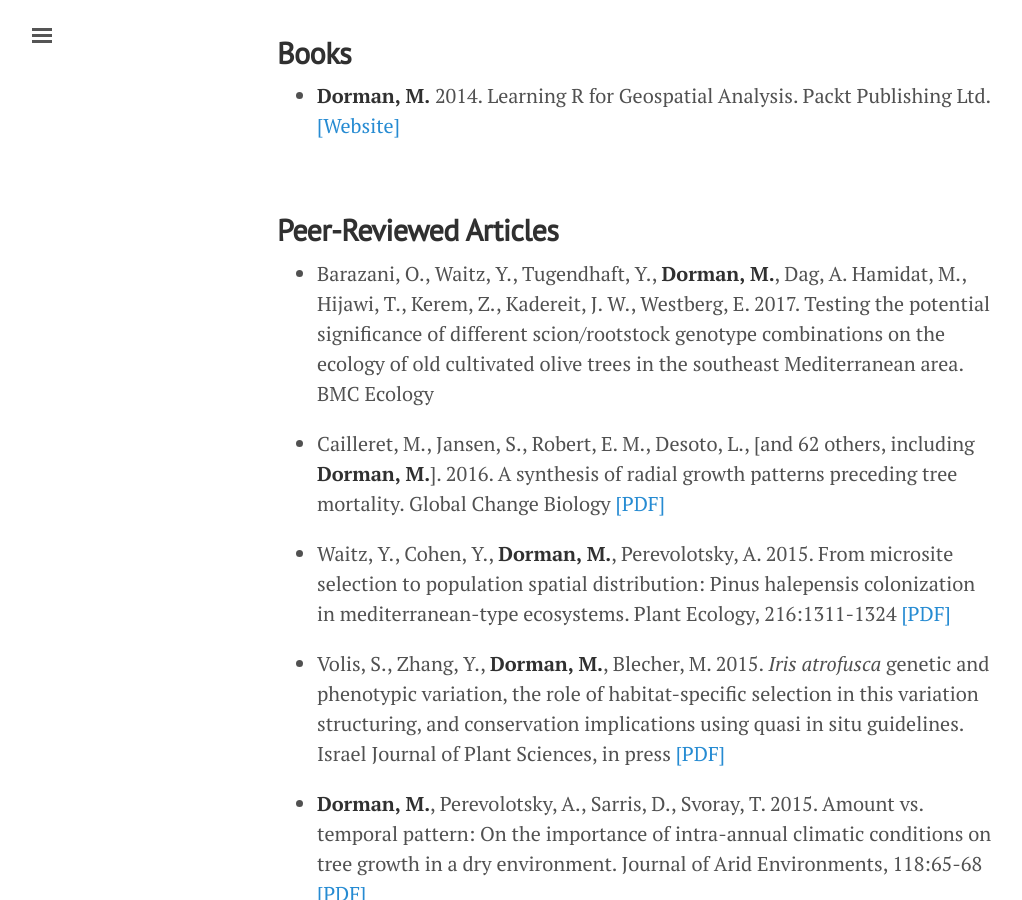
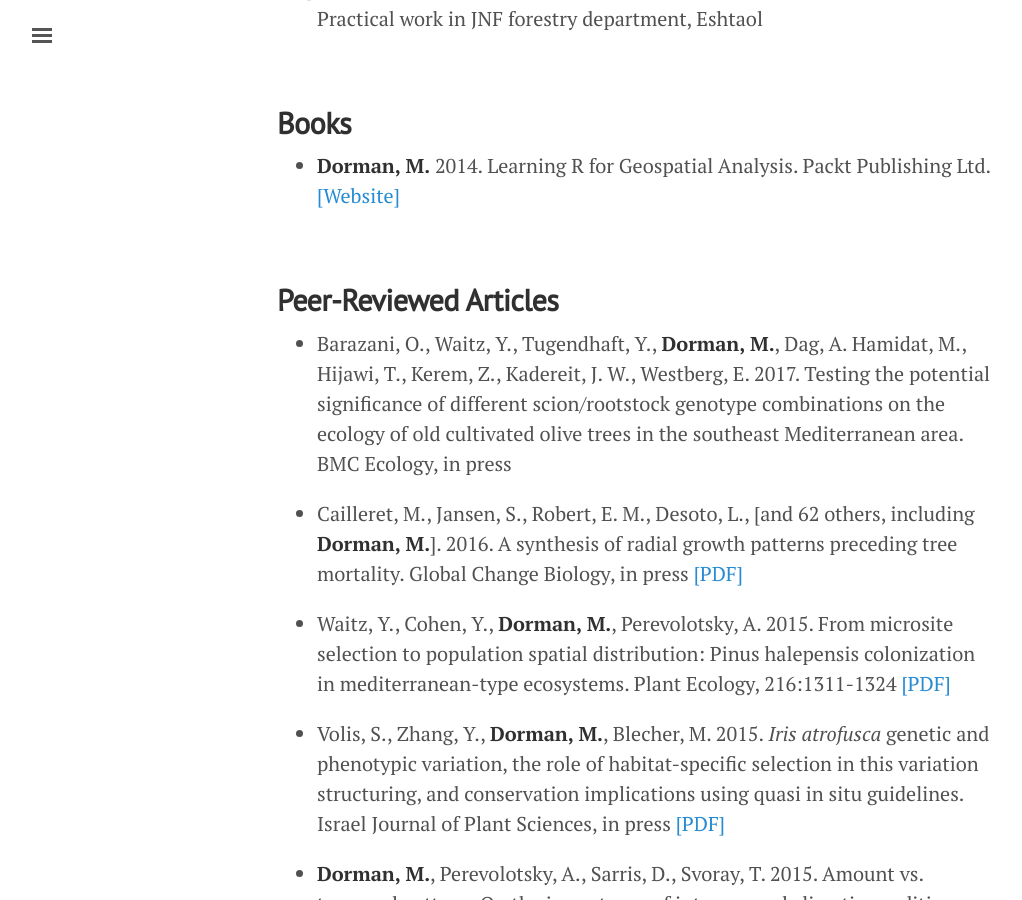
Before and after one commit to michaeldorman/michaeldorman.github.io, a Jekyll site: the page built from cv.md, in a window 1280 px wide and 900 px high, scrolled down 2791 px. Shown: the whole window, without its empty margins (3-1025 px from the left). Built offline with Jekyll 4.4.1, drawn with Linux system fonts in a browser that asks for light colours; some of the changed text lies outside the part shown.

```diff
--- a/cv.md
+++ b/cv.md
@@ -100,9 +102,9 @@ August 2006
 
 ## **Peer-Reviewed Articles**
 
-* Barazani, O., Waitz, Y., Tugendhaft, Y., **Dorman, M.**,  Dag, A. Hamidat, M., Hijawi, T., Kerem, Z., Kadereit, J. W., Westberg, E. 2017. Testing the potential significance of different scion/rootstock genotype combinations on the ecology of old cultivated olive trees in the southeast Mediterranean area. BMC Ecology
+* Barazani, O., Waitz, Y., Tugendhaft, Y., **Dorman, M.**,  Dag, A. Hamidat, M., Hijawi, T., Kerem, Z., Kadereit, J. W., Westberg, E. 2017. Testing the potential significance of different scion/rootstock genotype combinations on the ecology of old cultivated olive trees in the southeast Mediterranean area. BMC Ecology, in press
 
-* Cailleret, M., Jansen, S., Robert, E. M., Desoto, L., [and 62 others, including **Dorman, M.**]. 2016. A synthesis of radial growth patterns preceding tree mortality. Global Change Biology <a href="https://dl.dropboxusercontent.com/s/o6ufbg1r5odbxlh/Cailleret%20et%20al.%202016.pdf?dl=0">[PDF]</a>
+* Cailleret, M., Jansen, S., Robert, E. M., Desoto, L., [and 62 others, including **Dorman, M.**]. 2016. A synthesis of radial growth patterns preceding tree mortality. Global Change Biology, in press <a href="https://dl.dropboxusercontent.com/s/o6ufbg1r5odbxlh/Cailleret%20et%20al.%202016.pdf?dl=0">[PDF]</a>
 
 * Waitz, Y., Cohen, Y., **Dorman, M.**, Perevolotsky, A. 2015. From microsite selection to population spatial distribution: Pinus halepensis colonization in mediterranean-type ecosystems. Plant Ecology, 216:1311-1324 <a href="https://dl.dropboxusercontent.com/s/eaf46to0px05tfl/Waitz%20et%20al%202015.pdf?dl=0">[PDF]</a>
 
```
Also changed, not shown: other parts of cv.md (+4 -2 lines).
